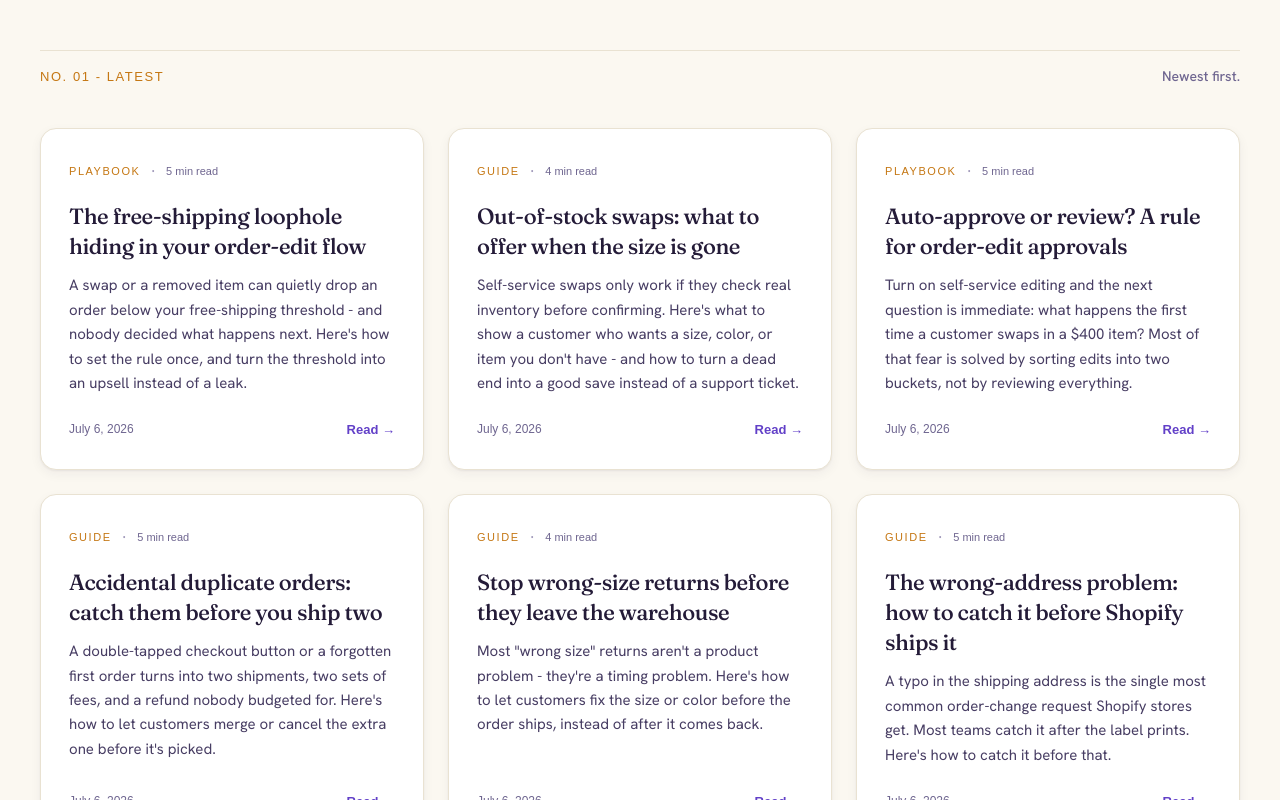
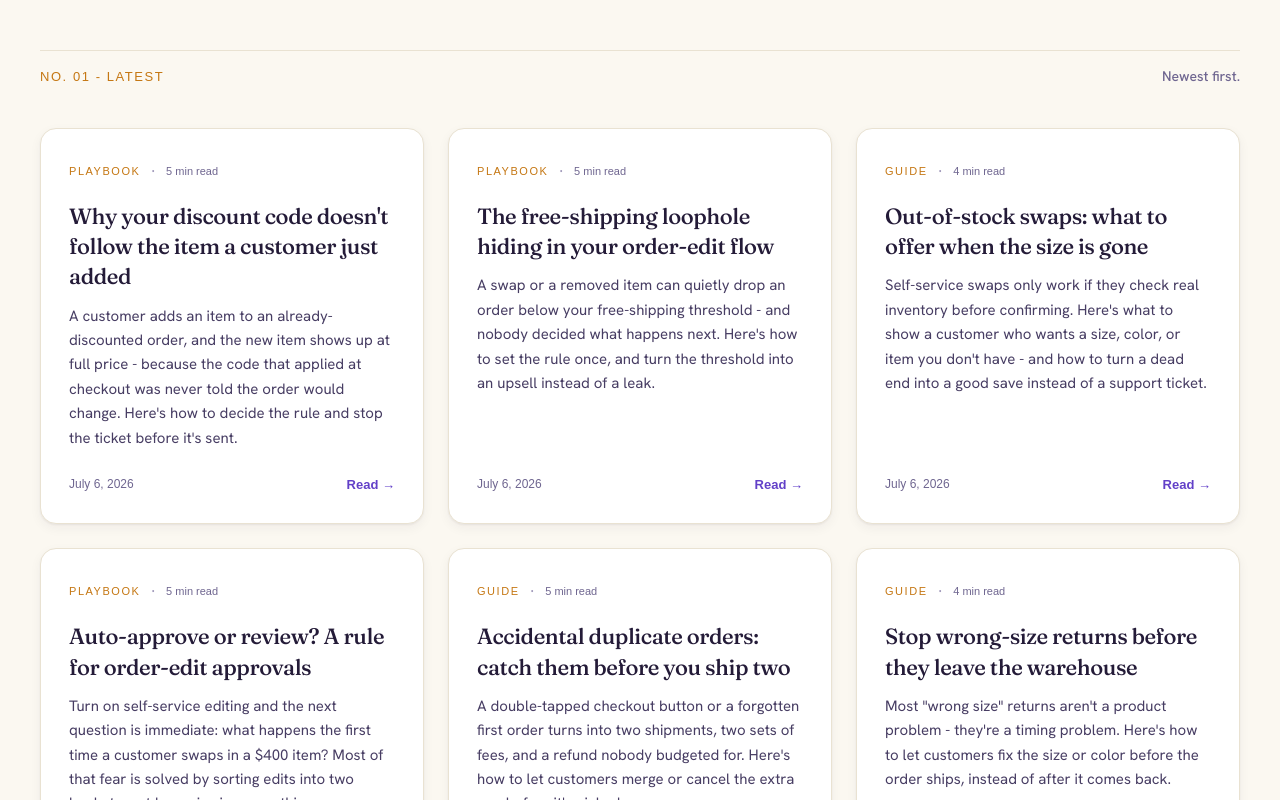
Before and after one commit to RishabhTayal/appfox-website-v2, a Next.js app: page /blog in a window 1280 px wide. Shown: the part 620-1420 px from the top of the page. Built offline with nearby package versions, Linux system fonts and the light colour scheme; a web font is replaced by a local one.

Commit message:
Add blog post: discount-codes-that-dont-carry-into-order-edits
Covers why Shopify order edits don't re-run discount-code eligibility
against items added after checkout, and how to set a per-discount-type
rule instead of fixing mismatches by hand.

```diff
--- a/data/posts.ts
+++ b/data/posts.ts
@@ -29,6 +29,89 @@ export type Post = {
 };
 
 export const posts: Post[] = [
+  {
+    slug: "discount-codes-that-dont-carry-into-order-edits",
+    title: "Why your discount code doesn't follow the item a customer just added",
+    excerpt:
+      "A customer adds an item to an already-discounted order, and the new item shows up at full price - because the code that applied at checkout was never told the order would change. Here's how to decide the rule and stop the ticket before it's sent.",
+    category: "PLAYBOOK",
+    date: "2026-07-06",
+    author: "The AppFox Team",
+    metaTitle: "Why Discount Codes Don't Apply to Shopify Order Edits",
+    metaDescription:
+      "When a customer adds an item during a Shopify order edit, the original discount code often doesn't cover it. Here's why - and how to set the rule so it doesn't become a ticket.",
+    body: [
+      {
+        type: "p",
+        text: "A customer checks out with SUMMER20 applied, gets 20% off the whole cart, and the confirmation email reflects it. A day later they open the order to add a second item - a color they wished they'd grabbed the first time - and the new line comes in at full price. Same order, same discount code, same customer, and now two prices that don't match on one receipt.",
+      },
+      {
+        type: "p",
+        text: "This isn't a bug in whatever order-editing tool you're running. Discount codes are evaluated once, at checkout, against the line items that exist at that moment. Shopify's order editing lets you add a line item after the fact, but adding one doesn't re-run the discount logic that applied to the original cart - the new item simply isn't part of the transaction the code was checked against. Nothing recalculates unless something is built to make it recalculate.",
+      },
+      {
+        type: "p",
+        text: "The mistake isn't letting customers add to an order after checkout. It's assuming a discount that applied once keeps applying to whatever gets added next, when nothing in the system actually checks that.",
+      },
+      { type: "h2", text: "Two ways this goes wrong, and both cost you" },
+      {
+        type: "p",
+        text: "Leave it unaddressed and the customer sees a full-price line item sitting next to discounted ones on the same order, with no explanation attached. To them, it looks like the code stopped working, not like the code was never eligible for an item that didn't exist yet. That's a support ticket at best, and a chargeback dispute at worst, over a total that was actually correct.",
+      },
+      {
+        type: "p",
+        text: "Fix it by hand, order by order, and you've traded one problem for another. Someone has to notice the mismatch, manually apply a matching discount to the new line, and issue a partial refund for the difference - a few minutes of work that doesn't scale past a handful of edits a week. Worse, it's inconsistent: whichever agent is on shift decides whether that customer's add-on gets the discount, so two customers with identical requests can get two different outcomes depending on who read the ticket.",
+      },
+      { type: "h2", text: "Decide the rule once, based on what kind of discount it is" },
+      {
+        type: "p",
+        text: "Not every discount should behave the same way when the order changes shape. A storewide percentage-off code is a different case from a specific-product markdown or a buy-one-get-one offer, and treating them identically produces the wrong answer for at least one of them. This is a decision worth making per discount type, in advance, rather than re-litigating on every ticket.",
+      },
+      { type: "h3", text: "What a discount rule for order edits needs to cover" },
+      {
+        type: "ul",
+        items: [
+          "Order-level percentage or fixed-amount codes - decide whether they extend to items added after checkout, or only ever applied to what was in the cart at that moment",
+          "Product- or collection-specific discounts - check whether the added item is even eligible before applying anything, since a code scoped to one collection has no business discounting an add from a different one",
+          "BOGO and threshold offers - re-evaluate the condition on every edit, since adding an item can newly qualify an order for an offer it missed the first time, not just extend one it already had",
+          "Whichever rule you pick, settle the price difference automatically the moment the edit is confirmed - not as a manual adjustment someone has to remember to make",
+          "Show the customer, before they confirm the add, whether the discount will apply to the new item - so the receipt never contradicts what they expected",
+        ],
+      },
+      {
+        type: "quote",
+        text: "A discount code isn't a fact about the order. It's a rule about which items it covers - and an edit changes which items exist.",
+      },
+      { type: "h2", text: "Make the extension a feature, not just a fix" },
+      {
+        type: "p",
+        text: "If you're already showing post-purchase upsells inside the order-edit flow, an unclear discount is the fastest way to kill one. A customer deciding whether to add the matching item is weighing a specific price against what they already paid - and if that price is ambiguous until after they confirm, some of them won't risk it. Stores that extend an order-level discount to post-purchase adds, and say so plainly before the customer confirms, turn a source of confusion into a reason to add one more thing while they're already in the flow.",
+      },
+      {
+        type: "p",
+        text: "That doesn't mean every discount should extend automatically. A deep clearance code meant for one product shouldn't quietly discount something else it was never scoped to cover - that's a margin leak, not a courtesy. The point isn't generosity by default. It's that the customer should know the answer before they confirm, instead of finding out from the receipt.",
+      },
+      { type: "h2", text: "Where this actually gets enforced" },
+      {
+        type: "p",
+        text: "None of this needs a separate discount engine. If your order edits already settle in place - charging or refunding the price difference on the original payment - the discount check is just one more input to that same settlement, evaluated at the moment of the edit instead of assumed from checkout. The same audit trail that already logs what changed on an order is where the discount decision belongs too, so a later question about why one line was discounted and another wasn't doesn't require reconstructing it from memory.",
+      },
+      {
+        type: "ol",
+        items: [
+          "Classify your active discount types by how they should behave on an order edit - extend, re-evaluate, or stay scoped to the original items.",
+          "Re-check discount eligibility on every edit that adds or changes a line item, not just at checkout.",
+          "Settle the resulting price difference automatically, the same way you settle any other edit.",
+          "Show the discount outcome inside the edit flow before the customer confirms, so the receipt never surprises them.",
+          "Log the discount decision on the order's audit trail, so a later question already has an answer attached.",
+        ],
+      },
+      {
+        type: "p",
+        text: "A discount code is easy to get right at checkout, because checkout only evaluates it once, against whatever's in the cart at that instant. An order edit adds a line item the code was never checked against, and if nothing re-evaluates it, the customer is left holding a receipt that looks broken even when the math is technically correct. Decide the rule per discount type, apply it automatically, and show it before they confirm - and the mismatch stops being a ticket.",
+      },
+    ],
+  },
   {
     slug: "free-shipping-threshold-order-edits",
     title: "The free-shipping loophole hiding in your order-edit flow",
```
